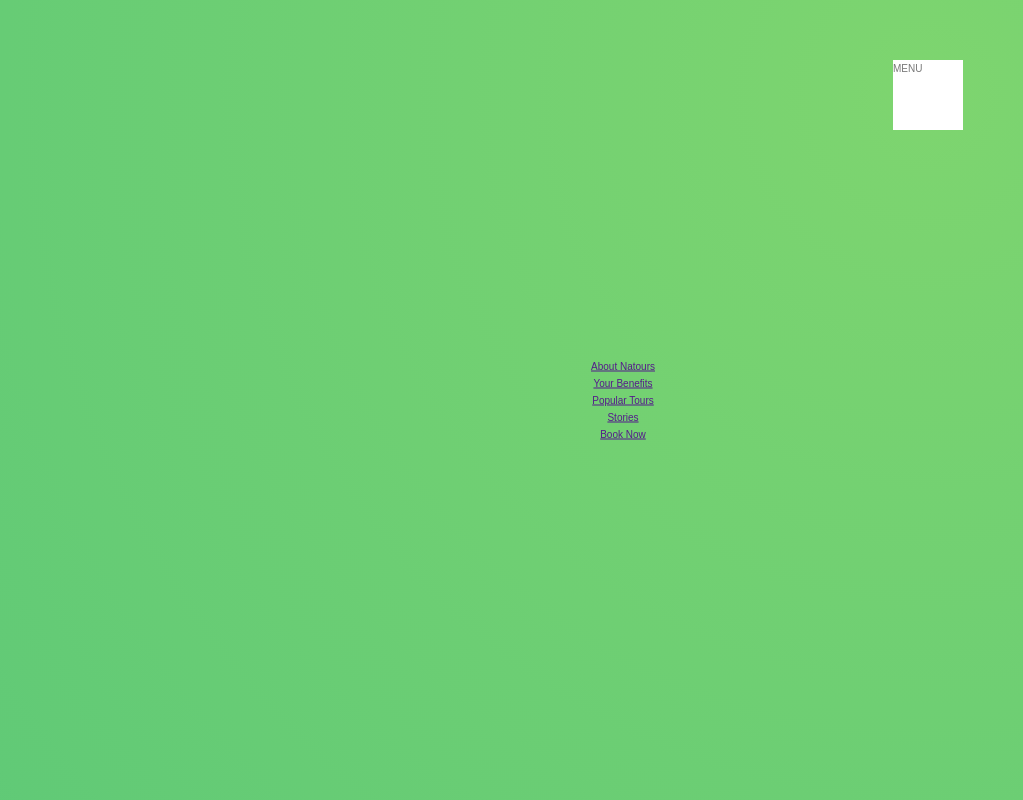
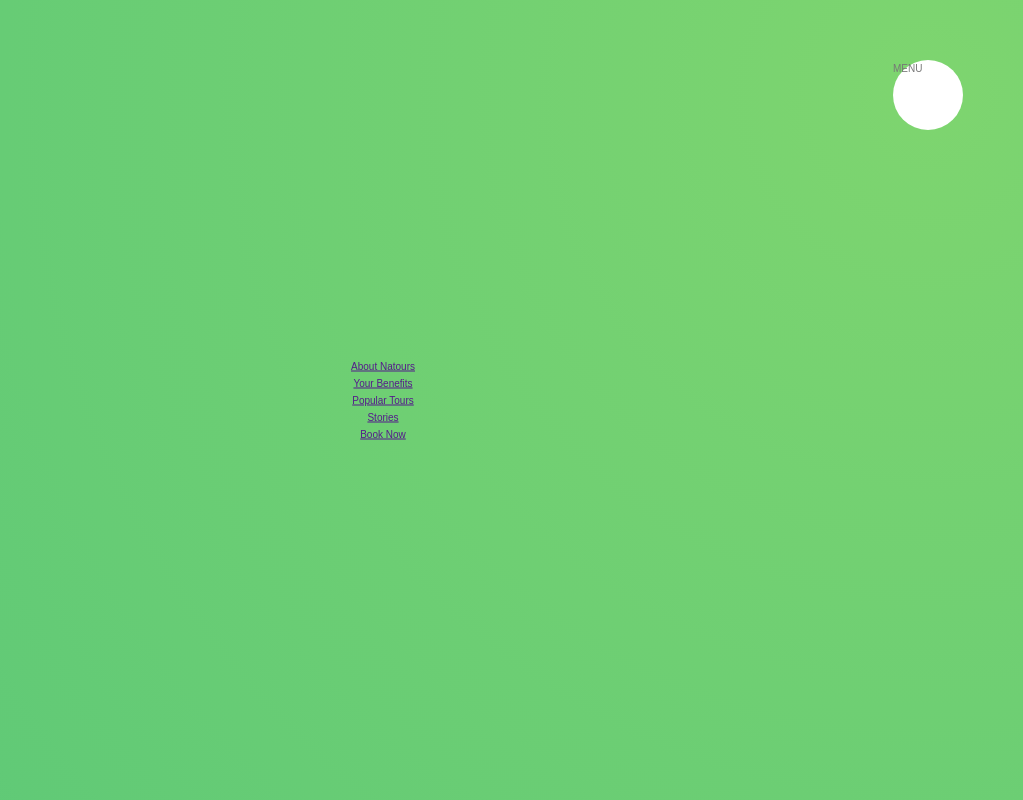
Before and after one commit to zep1994/SCSS_Project_2022, a website: page Natours/starter/index.html in a window 1280 px wide. Shown: the top 800 px of the page, without its empty margins (257-1280 px from the left). Drawn offline with Linux system fonts and the light colour scheme.

Commit message:
Add new nav

```diff
--- a/Natours/starter/sass/abstracts/_mixins.scss
+++ b/Natours/starter/sass/abstracts/_mixins.scss
@@ -5,3 +5,10 @@
         clear: both;
     }
 }
+
+@mixin center {
+  position: absolute;
+  top: 50%;
+  left: 50%;
+  transform: translate(-50%, -50%);
+}
--- a/Natours/starter/sass/layout/_navigation.scss
+++ b/Natours/starter/sass/layout/_navigation.scss
@@ -10,6 +10,7 @@
     position: fixed;
     top: 6rem;
     right: 6rem;
+    border-radius: 50%;
     z-index: 2000;
   }
 
@@ -28,7 +29,7 @@
 
   &__nav {
     height: 100vh;
-    width: 100vh;
+    width: 100%;
     position: fixed;
     top: 0;
     right: 0;
@@ -36,10 +37,7 @@
   }
 
   &__list {
-    position: absolute;
-    top: 50%;
-    left: 50%;
-    transform: translate(-50%, -50%);
+    @include center;
     list-style: none;
     text-align: center;
   }
```
Also changed, not shown: Natours/starter/css/style.css.
